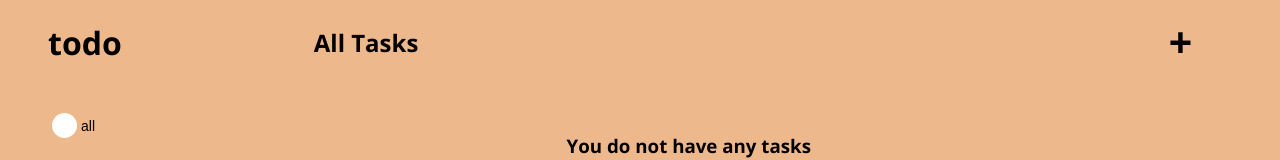
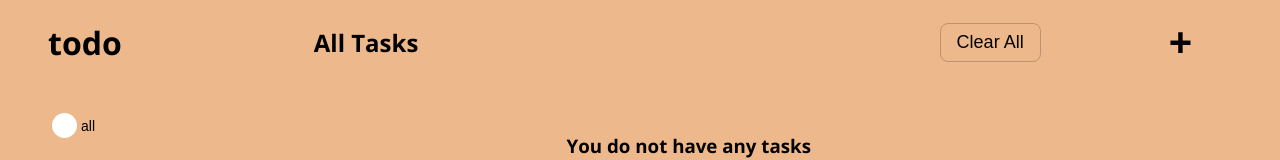
Before and after one commit to Shegun-istaken/toDo, a Vue app: page / in a window 1280 px wide. Shown: the top 160 px of the page. Built offline with nearby package versions, Linux system fonts and the light colour scheme.

Commit message:
added save to Local Storage

```diff
--- a/src/components/ItemDetailsModal.vue
+++ b/src/components/ItemDetailsModal.vue
@@ -9,8 +9,7 @@ const tasks = useListItems()
 const modal = useModalStore()
 
 const props = defineProps({
-  edit: { required: false,},
-//   index: {required: false,}
+  edit: { required: false }
 })
 
 onBeforeMount(() => {
@@ -22,7 +21,6 @@ onBeforeMount(() => {
     state.done = tasks.listItems[modal.indexStore].done
     state.dropDown = tasks.listItems[modal.indexStore].dropDown
   }
-
 })
 
 const state = reactive({
@@ -31,7 +29,7 @@ const state = reactive({
   description: '',
   tags: [],
   done: false,
-  dropDown: false,
+  dropDown: false
 })
 
 function handleClick(tag) {
@@ -54,19 +52,22 @@ function submit() {
     tasks.updateItem(modal.indexStore, state)
     // tasks.listItems[modal.indexStore] = {...state};
     clearState()
-    modal.changeEdit("off");
+    modal.changeEdit('off')
     modal.toggleIsModal()
+    tasks.addtoLocalStorage()
   } else {
-    state.id = tasks.listItems.length + 1
+    state.id = tasks.lastIndex + 1
+    tasks.lastIndex = tasks.lastIndex + 1
     tasks.addToList({ ...state })
     clearState()
     modal.toggleIsModal()
+    tasks.addtoLocalStorage()
   }
 }
 
-function handleCancel(){
-    modal.changeEdit("off");
-    modal.toggleIsModal();
+function handleCancel() {
+  modal.changeEdit('off')
+  modal.toggleIsModal()
 }
 </script>
 
@@ -102,8 +103,7 @@ function handleCancel(){
           v-for="(tag, index) in tags"
           :key="`${tag}${index}`"
         >
-          <SideButtons :type="tag" :select="true"
-          :tags="props.edit && state.tags" />
+          <SideButtons :type="tag" :select="true" :tags="props.edit && state.tags" />
         </li>
       </ul>
     </main>
@@ -205,65 +205,56 @@ div.topButtons > button:disabled:hover {
   background-color: var(--golden-brown);
 }
 
-@media only screen and (max-width: 960px){
-
-  div.modal{
+@media only screen and (max-width: 960px) {
+  div.modal {
     width: 640px;
     margin-left: -320px;
   }
-
 }
 
-@media only screen and (max-width: 768px){
-
-
-  div.modal{
+@media only screen and (max-width: 768px) {
+  div.modal {
     width: 480px;
     margin-left: -240px;
   }
 
-  ul{
+  ul {
     flex-wrap: wrap;
     justify-content: flex-start;
   }
-
 }
 
-@media only screen and (max-width: 560px){
-
-  div.topButtons{
+@media only screen and (max-width: 560px) {
+  div.topButtons {
     flex-direction: column;
     row-gap: 8px;
   }
 
-  div.modal{
+  div.modal {
     width: 320px;
     margin-left: -160px;
   }
 
-  ul{
+  ul {
     flex-direction: row;
     flex-wrap: wrap;
   }
 
-  li{
+  li {
     display: inline;
   }
-
 }
 
-@media only screen and (max-width: 480px){
-  div.modal{
+@media only screen and (max-width: 480px) {
+  div.modal {
     margin-left: -180px;
   }
 }
 
-@media only screen and (max-width: 320px){
-
-  div.modal{
+@media only screen and (max-width: 320px) {
+  div.modal {
     width: 240px;
     margin-left: -120px;
   }
-
 }
 </style>
--- a/src/components/ListItem.vue
+++ b/src/components/ListItem.vue
@@ -38,7 +38,7 @@ function handleEdit() {
 
 <template>
   <div
-    v-if="!tasks.hideDone || !data.done"
+    v-if="!tasks.hideDone || !data.done "
     className="item"
     :style="data.done && { backgroundColor: 'rgb(228, 228, 204)' }"
   >
--- a/src/stores/useListItems.js
+++ b/src/stores/useListItems.js
@@ -14,6 +14,7 @@ export const useListItems = defineStore('useList', () => {
     // }
   ])
   const hideDone = ref(false)
+  const lastIndex = ref(0)
 
   function toggleDropDown(id) {
     listItems.forEach((item, index) => {
@@ -45,6 +46,7 @@ export const useListItems = defineStore('useList', () => {
         listItems.splice(index, 1)
       }
     })
+    addtoLocalStorage()
   }
 
   function toggleDone(id) {
@@ -59,15 +61,27 @@ export const useListItems = defineStore('useList', () => {
     hideDone.value = !hideDone.value
   }
 
+  function addtoLocalStorage() {
+    localStorage.setItem('todoTasks', JSON.stringify(listItems))
+  }
+
+  function clearAll() {
+    listItems.length = 0
+    addtoLocalStorage()
+  }
+
   return {
     listItems,
     hideDone,
+    lastIndex,
     addToList,
     removeItem,
     toggleDone,
     toggleHideDone,
     updateItem,
     toggleDropDown,
-    noDropDown
+    noDropDown,
+    addtoLocalStorage,
+    clearAll
   }
 })
--- a/src/views/ToDo.vue
+++ b/src/views/ToDo.vue
@@ -1,11 +1,24 @@
 <script setup>
-import { reactive } from 'vue'
+import { reactive, onBeforeMount } from 'vue'
 import SideBar from '@/components/SideBar.vue'
 import ListItem from '@/components/ListItem.vue'
 import ItemDetailsModal from '@/components/ItemDetailsModal.vue'
 import { useModalStore } from '@/stores/useModalStore.js'
 import { useListItems } from '@/stores/useListItems.js'
 import { useUserStore } from '../stores/useUserStore'
+
+onBeforeMount(() => {
+  if (localStorage.getItem('todoTasks')) {
+    let saved = JSON.parse(localStorage.getItem('todoTasks'))
+    saved.forEach((element) => {
+      tasks.addToList(element)
+      if (element.id > tasks.lastIndex) {
+        tasks.lastIndex = element.id
+      }
+    })
+  }
+  tasks.lastIndex = 0
+})
 
 const tasks = useListItems()
 const modal = useModalStore()
@@ -47,6 +60,7 @@ function handleToggle() {
     </div>
     <div>
       <h3 v-if="user.userName">{{ `hi ${user.userName}` }}</h3>
+      <button v-else className="clear" @click="tasks.clearAll">Clear All</button>
       <button @click="handleToggle" className="plus"><h1>+</h1></button>
     </div>
   </header>
@@ -88,14 +102,35 @@ header div:first-child {
   align-items: center;
 }
 
+header div:last-child {
+  display: flex;
+  align-items: center;
+  column-gap: 128px;
+}
+
 button.plus {
   margin: 0;
   padding: 0;
   border: none;
   background-color: transparent;
 }
+
+button.clear {
+  background-color: transparent;
+  border: 1px solid hsla(0, 0%, 0%, 0.2);
+  padding: 8px 16px;
+  border-radius: 8px;
+}
+
+button.clear:hover {
+  background-color: hsla(0, 0%, 0%, 0.03);
+}
 button.plus h1 {
   font-size: 40px;
+}
+
+button.clear {
+  font-size: 18px;
 }
 
 main {
@@ -109,6 +144,7 @@ div.listItems {
   justify-content: flex-start;
   row-gap: 32px;
   column-gap: 32px;
+  margin-right: 24px;
 }
 
 div.createNew {
@@ -129,7 +165,7 @@ div.createNew button {
   color: white;
 }
 
-footer{
+footer {
   width: 128px;
   margin: 64px auto;
 }
@@ -150,7 +186,11 @@ footer{
     gap: 24px;
   }
 
-  div.createNew{
+  /* header div:last-child {
+    gap: 24px;
+  } */
+
+  div.createNew {
     width: 600px;
     margin: 48px auto;
   }
@@ -160,12 +200,13 @@ footer{
   header {
     flex-direction: column;
     margin: 48px 0px 0px 0px;
+    row-gap: 24px;
   }
 
   header div {
     /* gap: 64px; */
     flex-direction: column;
-    row-gap: 24px;
+    row-gap: 8px;
   }
 
   header div:first-child {
@@ -176,23 +217,23 @@ footer{
     justify-content: center;
   }
 
-  div.createNew{
+  div.createNew {
     width: 320px;
   }
 }
 
-@media only screen and (max-width: 390px){
-    div.createNew{
+@media only screen and (max-width: 390px) {
+  div.createNew {
     width: auto;
     margin: 48px auto;
   }
 
-    div.createNew h3{
+  div.createNew h3 {
     width: 100%;
     font-size: 16px;
   }
 
-    div.createNew button{
+  div.createNew button {
     width: 100%;
   }
 }
```
Lines whose indentation alone changed are shown as unchanged.
